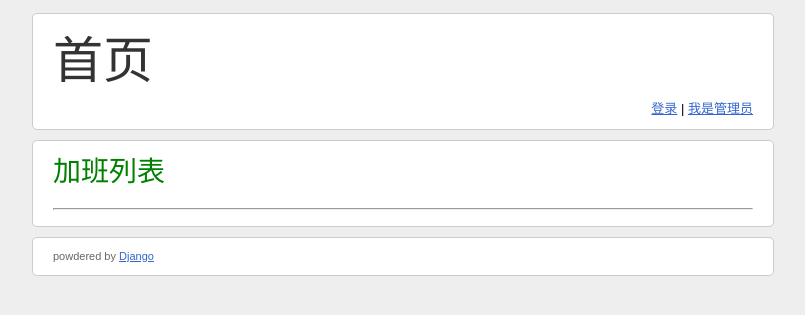
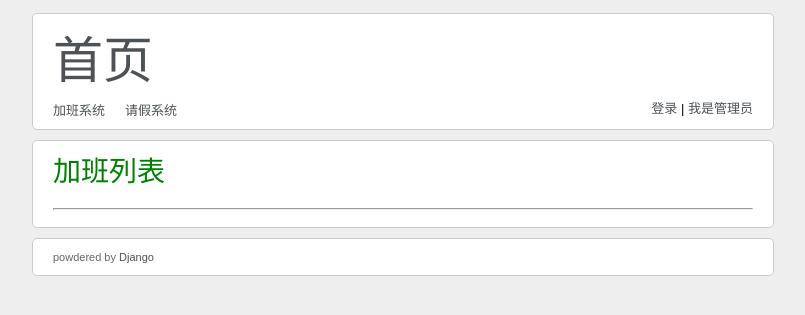
Before and after one commit to phaibin/my_hrms, a Django app: template templates/overtime/index.html in a window 1280 px wide. Shown: the top 315 px of the page, without its empty margins (237-1042 px from the left). Run offline with Django 3.2, Linux system fonts and the light colour scheme; the template is opened without the code that fills it, so the values that code supplies are empty; parts of the project's set-up code (start-up, migrations or seed data) failed here and were passed over.

Commit message:
change style

```diff
--- a/static/css/style.css
+++ b/static/css/style.css
@@ -19,30 +19,34 @@ textarea { line-height:1.5em; }
 image { border:none; }
 p { line-height:1.5em; }
 
-a { color:#3366CC; text-decoration:underline; }
-a:hover { color:#FF3300; }
+a { color:#4d5256; text-decoration:none; }
+a:hover { color:#FFF; background-color:#0c7823; }
 
 .box { width:700px; margin:10px auto; background:#FFF; padding:10px 20px; border:1px solid #CCC; border-radius:5px; }
 
 .header { padding-top:10px; border-bottom:1px solid #CCC; }
 .header h1 { font-size:50px; }
-.header a { color:#333; text-decoration:none; }
 
-.nav { text-align: right; }
-.nav a { color:#3366CC; text-decoration:underline; }
+
+.nav { clear:both; margin-bottom:20px }
+.nav-left ul { display:block; list-style:none; }
+.nav-left ul li { display:line; float:left; margin:2px 20px 0 0; }
+.nav-right { float:right; text-align:right; }
 
 .main {  }
 .main_content { }
 
 table td { padding:1px 5px 1px 5px; }
 
+.errorlist { color: red; }
+
 .box h2 { padding-bottom:5px; margin-bottom:10px; font-weight:400; color:green; font-size:28px;}
+.box h3 { margin-bottom:5px; font-size:20px;}
 
 .todos {}
   .todos div.action { text-align: right; }
   .todos ul li { list-style-type:none; margin-bottom:10px; padding-bottom:10px; border-bottom:1px dotted #CCC; }
   .todos ul li.finished { color:#666; }
-  .todos ul li a { color:#666; }
   .todos ul li del { padding-left:15px; background:url(images/ok.gif) no-repeat left center; }
 
   .post {  }
@@ -51,6 +55,7 @@ table td { padding:1px 5px 1px 5px; }
 
 
 
-  .foot { border-top:1px solid #CCC; color:#666; padding-top:10px; font-size:11px; }
+  .foot { color:#666; font-size:11px; }
+  .foot .field { font-weight:bold; color:#000; }
   .foot img { vertical-align:top; }
   #id_title { width:98%; }
--- a/templates/base.html
+++ b/templates/base.html
@@ -16,12 +16,19 @@
     <div class="header box">
         <h1><a href="/">首页</a></h1>
         <div class="nav">
+          <div class="nav-right">
           {% if request.user.is_authenticated %}
             欢迎：{{ request.user }} | <a href='{% url logout %}'>退出</a>
           {% else %}
             <a href='{% url login %}?next={{ request.path }}'>登录</a>
           {% endif %}
             | <a href="/admin">我是管理员</a>
+          </div>
+          <div class="nav-left">
+            <ul>
+              <li><a href="{% url overtime %}">加班系统</a></li>
+              <li><a href="">请假系统</a></li>
+          </div>
         </div>
     </div>
 
--- a/templates/index.html
+++ b/templates/index.html
@@ -5,7 +5,7 @@
 {% block content %}
 
   <div class="box todos">
-      <a href="{% url overtime %}">加班系统</a>
+      welcome
   </div>
 
 {% endblock %}
--- a/templates/overtime/form.html
+++ b/templates/overtime/form.html
@@ -21,8 +21,8 @@
       </p>
   </div>
   <script type="text/javascript" charset="utf-8">
-    $('#id_start_time').datetimepicker();
-    $('#id_end_time').datetimepicker();
+    $('#id_start_time').datetimepicker({dateFormat: "yy-mm-dd"});
+    $('#id_end_time').datetimepicker({dateFormat: "yy-mm-dd"});
   </script>
 
 
--- a/templates/overtime/index.html
+++ b/templates/overtime/index.html
@@ -15,13 +15,14 @@
           {% if is_hr %}
             {% for app in applications %}
                 <li>
-                    <a href="{% url show_overtime app.id %}">{{ app.subject }}</a>
+                    <h3><a href="{% url show_overtime app.id %}">{{ app.subject }}</a></h3>
                 </li>
             {% endfor %}
           {% else %}
             {% for flow in application_flows %}
                 <li>
-                    <a href="{% url show_overtime flow.application.id %}">{{ flow.application.subject }}</a>
+                    <h3><a href="{% url show_overtime flow.application.id %}">{{ flow.application.subject }}</a></h3>
+                    <div class="foot">最后由 • <span class="field">{{ flow.application.modified_by.userprofile.chinese_name }}</span> • 于 • <span class="field">{{ flow.application.modified_on|date:"Y年n月j日 H:i" }}</span> • 修改</div>
                     <div class="action">
                       {% if flow.can_update %}<a href="{% url edit_overtime flow.application.id %}">修改</a>{% endif %}
                       {% if flow.can_approve %}<a href="{% url approve_overtime flow.application.id %}">通过</a>{% endif %}
```
Also changed, not shown: overtime/models.py (+6 -1 lines), overtime/views.py (+13 -5 lines), templates/overtime/show.html (+4 -4 lines), db/development.sqlite3. Lines whose indentation alone changed are shown as unchanged.
